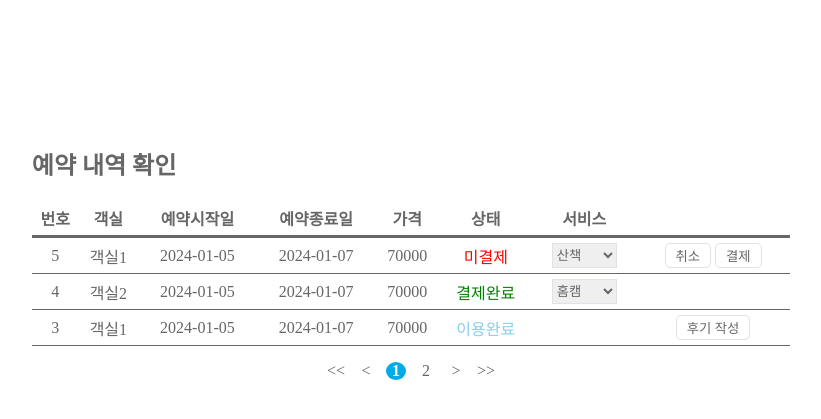
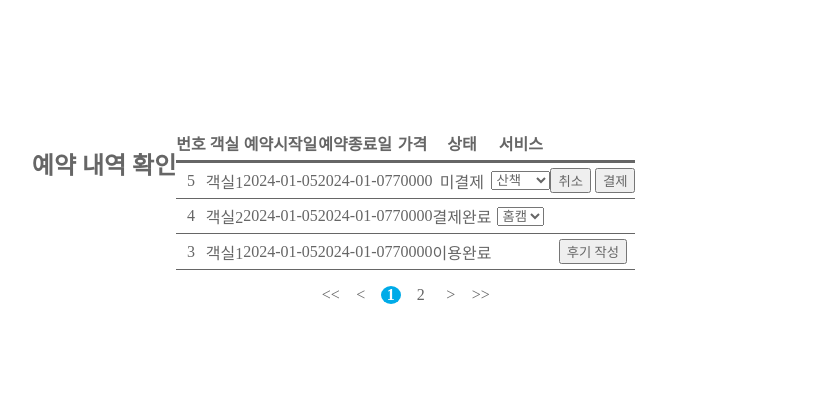
Before and after one commit to peb7544/petnolza, a Spring Boot app: page /mypage/reserveList in a window 1280 px wide. Shown: the top 419 px of the page, without its empty margins (229-1050 px from the left). Run offline with Spring Boot 4, Linux system fonts and the light colour scheme; some of the project's set-up classes (security, data sources, template engines, error pages and the like) are left out, and stand-ins take their place; some web fonts are replaced.

Commit message:
240429 peb

```diff
--- a/petnolza/src/main/resources/static/css/common.css
+++ b/petnolza/src/main/resources/static/css/common.css
@@ -12,21 +12,10 @@
 
 /* 공통 화면 크기 조절 */
 .container {
-    flex-direction: column; /*240426 은별 수정 */
+
     margin: 10% 20%;
     display: flex;
 
-}
-
-/* textarea 사이즈  240429 은별 추가*/
-.content-area {
-    margin: 10px 0;
-    width: 100%;
-    border: 1px solid #666666;
-    border-radius: 5px;
-    resize: none;
-    height: 250px;
-    outline: none;
 }
 
 /* input 사이즈 */
@@ -40,7 +29,6 @@
 .inputForm input {
     height: 25px;
     margin-top: 3px;
-    outline: none; /*240429 은별 추가*/
 }
 
 .inputForm select {
@@ -48,23 +36,10 @@
     margin-top: 3px;
 }
 
-/*첨부파일 input*/
-.inputImg {
-    display: flex;
-    width: 100%;
-    flex-direction: row;
-}
-
-.inputImg input {
-    width: 80%;
-}
-
 /*검색창*/
 .searchForm {
     display: flex;
     flex-direction: row;
-    width: 300px;  /* 240426 한솔 수정 */
-    margin: auto;  /* 240426 한솔 수정 */
 }
 
 .searchForm input {
@@ -90,17 +65,6 @@
     margin-top: 3px;
 }
 
-/* 흰색 버튼 240429 은별 추가*/
-.wbtn-area button {
-    padding: 0 10px;
-    font-size: smaller;
-    border: 1px solid #dfe2e9;
-    /*margin-top: 3px;*/
-    border-radius: 5px;
-    height: 25px;
-    background-color: white;
-}
-
 .grey-btn {
     background: rgba(102, 102, 102, 0.8);
 
@@ -118,7 +82,6 @@
     width: 20px;
     margin: 0 5px;
     text-align: center;
-    display: inline-block;  /* 240426 한솔 수정 */
 }
 
 .pagination a{
@@ -153,25 +116,19 @@ table.board-area tbody td {
     padding: 5px 0;
 }
 
-/*테이블 콤보박스 240429 은별 추가*/
-table.board-area select {
-    height: 25px;
-    border: 1px solid #dfe2e9;
-    width: 65px;
+
+
+/*********************************************************************************************************/
+
+section.small-container {
+    width: 50%;
+    align-items: center;
+    padding: 0 15px;
 }
 
-/*테이블 상태값 240429 한솔 추가*/
-.payComplete {
-    color: green;
+section.small-container > .btn-area {
+    display: flex;
+    flex-direction: row;
+    justify-content: space-evenly;
+
 }
-.useComplete {
-    color: skyblue;
-}
-.notPay {
-    color: red;
-}
-
-/*a태그*/
-a {
-    text-decoration: none;
-}
```
